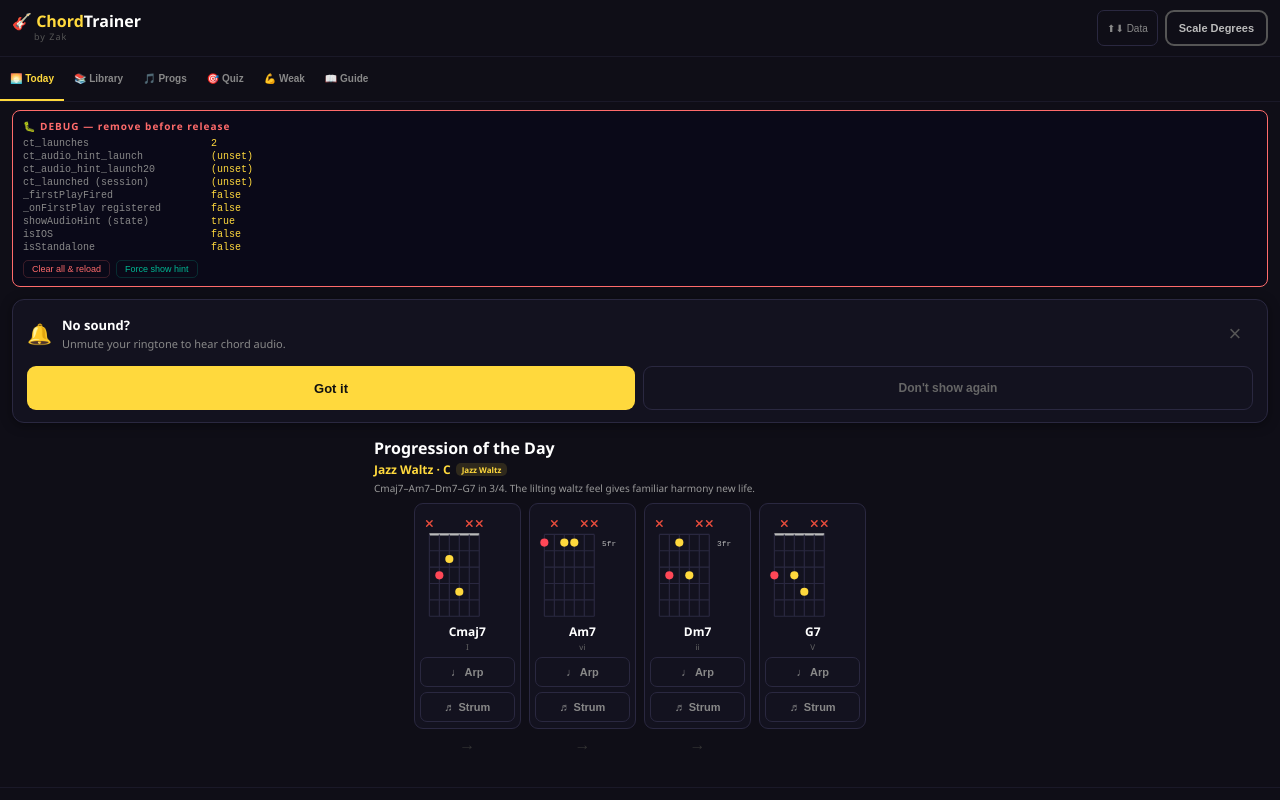
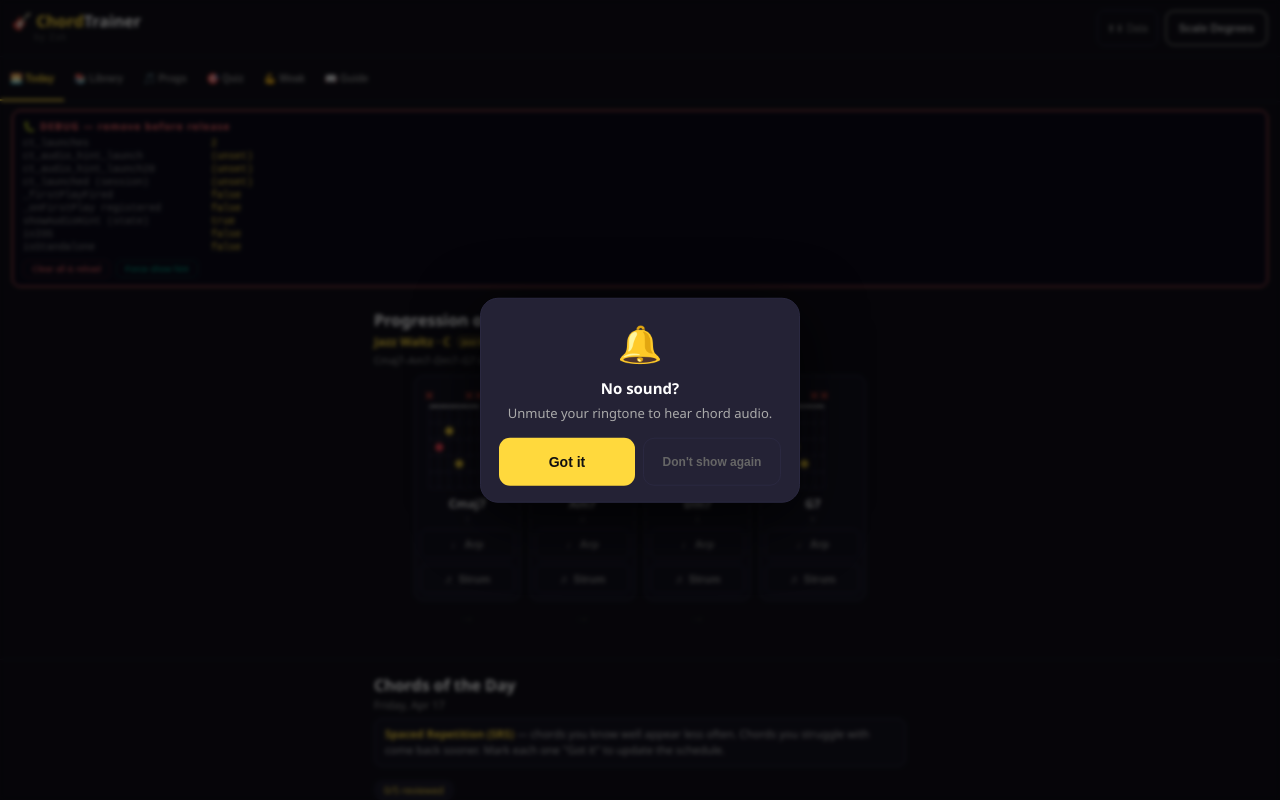
Before and after one commit to SyncopatedSyntax/Chord-Trainer, a React (Vite) app: page / in a window 1280 px wide. Both pictures are taken after a click on the button "Force show hint". Built offline with nearby package versions, Linux system fonts and the light colour scheme.

Commit message:
Update App.jsx

```diff
--- a/App.jsx
+++ b/App.jsx
@@ -1947,34 +1947,43 @@ const ChordsOfDay=memo(function ChordsOfDay({srsData,showDeg,setShowDeg,onMarkRe
 // Shown at the top of the Today tab content area — same approach as ChordDetail.
 function AudioHintPanel({onDismiss10,onDismiss20}){
   return(
-    <div style={{margin:'12px 12px 0',background:'#13121f',borderRadius:'12px',border:'1px solid #2a2840',padding:'12px 14px',boxShadow:'0 2px 12px #00000066'}}>
-      <div style={{display:'flex',alignItems:'center',gap:'10px',marginBottom:'10px'}}>
-        <div style={{fontSize:'20px',lineHeight:1,flexShrink:0}}>🔔</div>
-        <div style={{flex:1,minWidth:0}}>
-          <div style={{fontSize:'13px',fontWeight:800,color:'#fff',marginBottom:'2px'}}>No sound?</div>
-          <div style={{fontSize:'11px',color:'#888',lineHeight:'1.4'}}>Unmute your ringtone to hear chord audio.</div>
-        </div>
-        <button onClick={onDismiss10}
-          style={{background:'transparent',border:'none',color:'#555',fontSize:'22px',cursor:'pointer',
-            padding:'0 4px',lineHeight:1,minWidth:'36px',minHeight:'44px',flexShrink:0,
-            display:'flex',alignItems:'center',justifyContent:'center',
-            touchAction:'manipulation',WebkitTapHighlightColor:'transparent'}}>×</button>
+    <>
+      {/* Backdrop */}
+      <div onClick={onDismiss10} style={{position:'fixed',inset:0,background:'rgba(0,0,0,0.6)',zIndex:9000,backdropFilter:'blur(2px)',WebkitBackdropFilter:'blur(2px)'}}/>
+      {/* Centered card */}
+      <div style={{
+        position:'fixed',
+        top:'50%',left:'50%',
+        transform:'translate(-50%,-50%)',
+        zIndex:9001,
+        width:'min(320px, calc(100vw - 48px))',
+        background:'#242235',
+        borderRadius:'18px',
+        border:'1px solid #2a2840',
+        boxShadow:'0 16px 64px #000000cc',
+        padding:'20px 18px 16px',
+      }}>
+        <div style={{textAlign:'center',marginBottom:'14px'}}>
+          <div style={{fontSize:'36px',marginBottom:'10px'}}>🔔</div>
+          <div style={{fontSize:'15px',fontWeight:800,color:'#fff',marginBottom:'6px'}}>No sound?</div>
+          <div style={{fontSize:'13px',color:'#aaa',lineHeight:'1.5'}}>Unmute your ringtone to hear chord audio.</div>
         </div>
         <div style={{display:'flex',gap:'8px'}}>
           <button onClick={onDismiss10}
-          style={{flex:1,background:'#ffd93d',color:'#111',border:'none',padding:'10px',
-            borderRadius:'9px',fontSize:'13px',fontWeight:800,cursor:'pointer',minHeight:'44px',
+            style={{flex:1,background:'#ffd93d',color:'#111',border:'none',padding:'12px',
+              borderRadius:'11px',fontSize:'14px',fontWeight:800,cursor:'pointer',minHeight:'48px',
               touchAction:'manipulation',WebkitTapHighlightColor:'transparent'}}>
             Got it
           </button>
           <button onClick={onDismiss20}
             style={{flex:1,background:'transparent',color:'#666',border:'1px solid #2a2840',
-            padding:'10px',borderRadius:'9px',fontSize:'12px',fontWeight:600,cursor:'pointer',minHeight:'44px',
+              padding:'12px',borderRadius:'11px',fontSize:'12px',fontWeight:600,cursor:'pointer',minHeight:'48px',
               touchAction:'manipulation',WebkitTapHighlightColor:'transparent'}}>
             Don't show again
           </button>
         </div>
       </div>
+    </>
   );
 }
 
```
Lines whose indentation alone changed are shown as unchanged.
